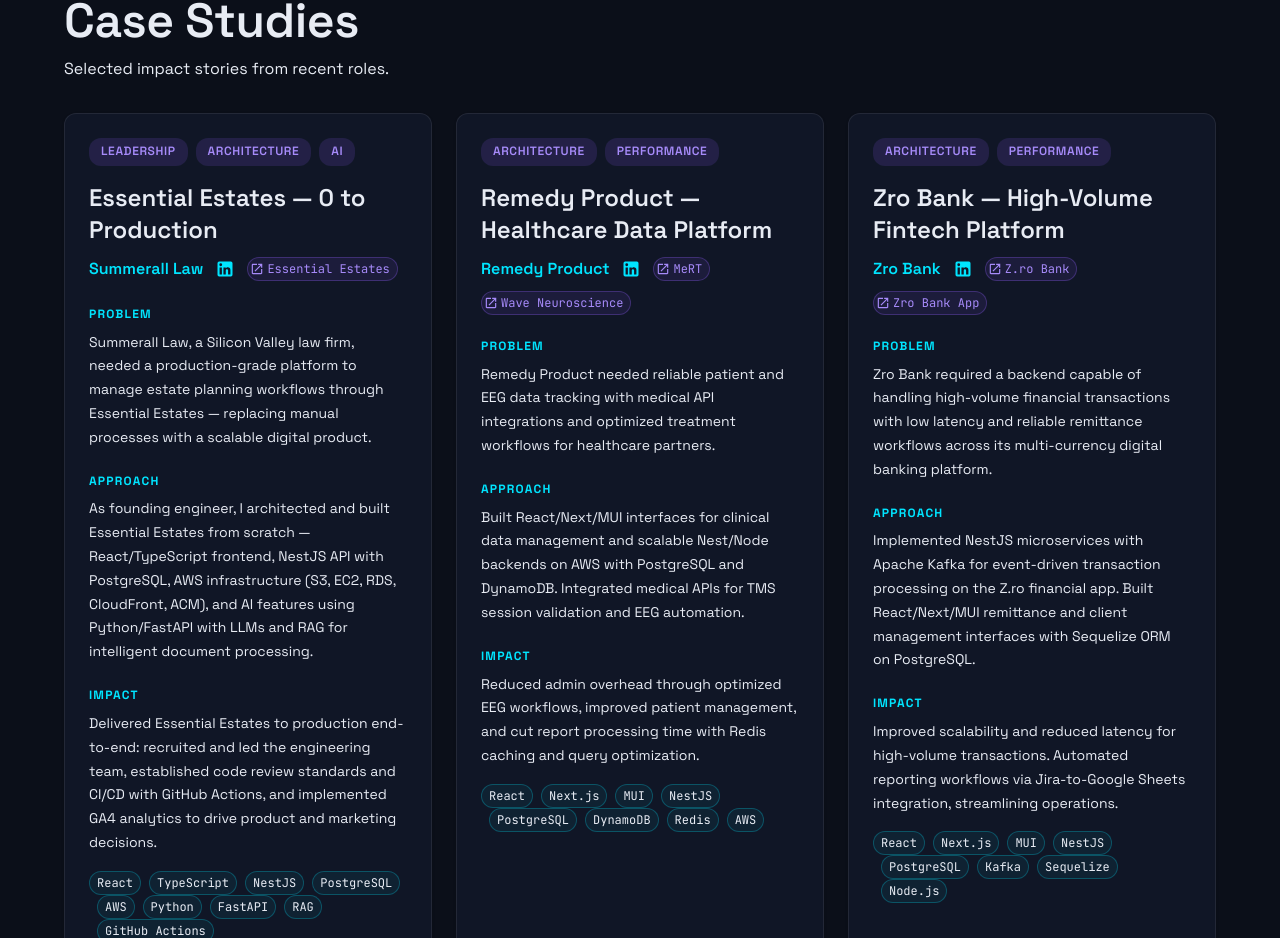
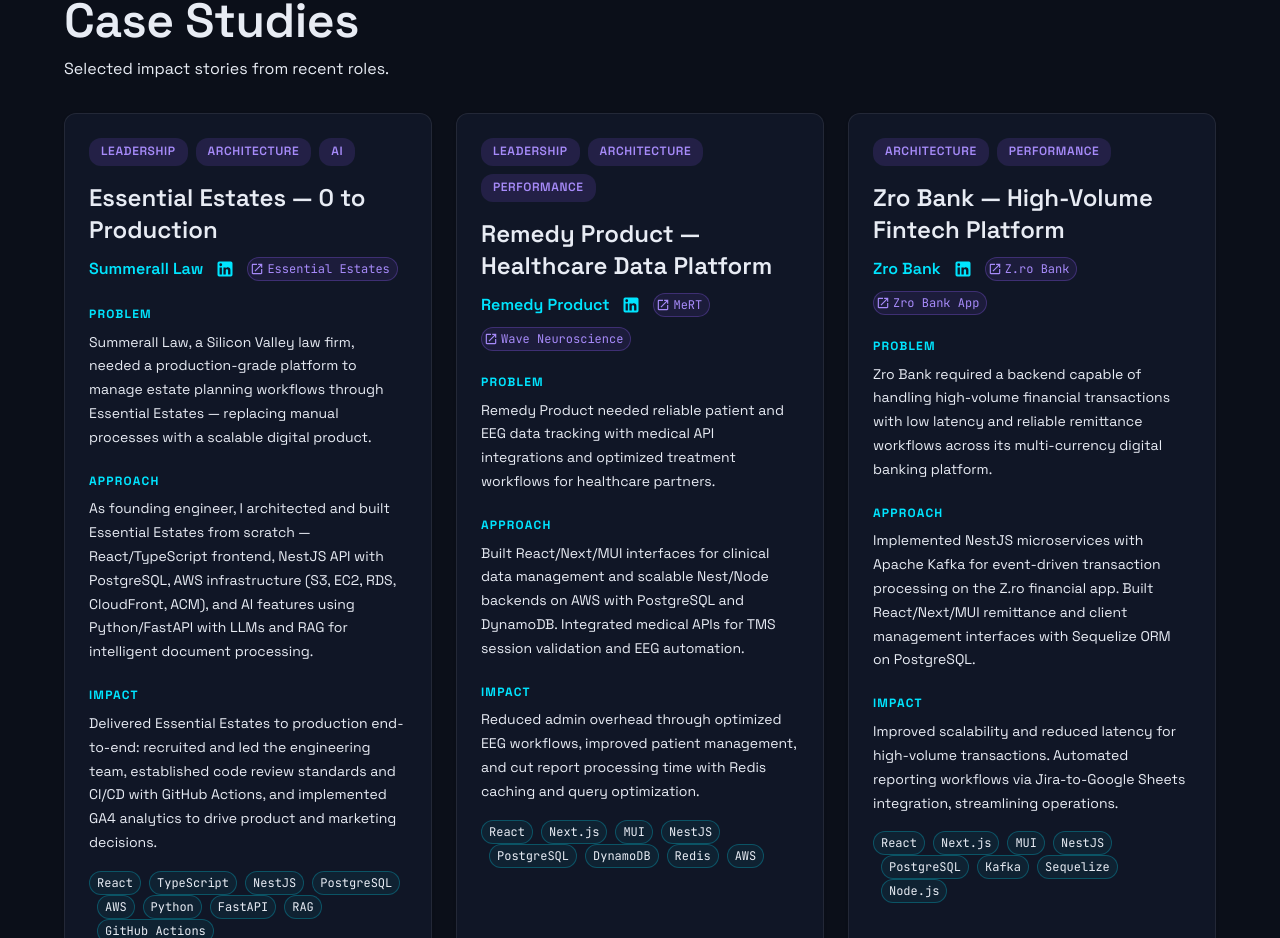
Before and after one commit to Eric-Souza/portfolio, a React (Vite) app: page / in a window 1280 px wide. Shown: the part 3073-4011 px from the top of the page. Built offline with nearby package versions, Linux system fonts and the light colour scheme.

Commit message:
Add Leadership tag to Remedy healthcare case study.

```diff
--- a/src/data/caseStudies.ts
+++ b/src/data/caseStudies.ts
@@ -37,7 +37,7 @@
     productName: 'MeRT',
     productUrl: 'https://mert.wavesynchrony.com/en/',
     relatedLinks: [{ name: 'Wave Neuroscience', url: 'https://www.waveneuro.com/' }],
-    tags: ['Architecture', 'Performance'],
+    tags: ['Leadership', 'Architecture', 'Performance'],
     problem:
       'Remedy Product needed reliable patient and EEG data tracking with medical API integrations and optimized treatment workflows for healthcare partners.',
     approach:
```
